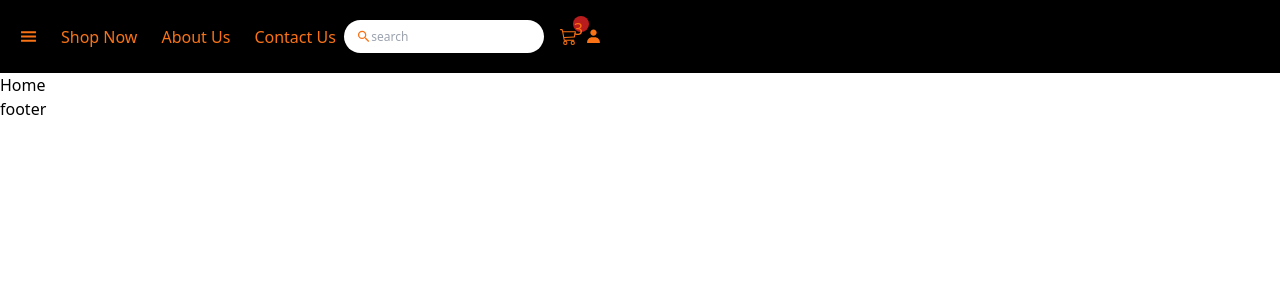
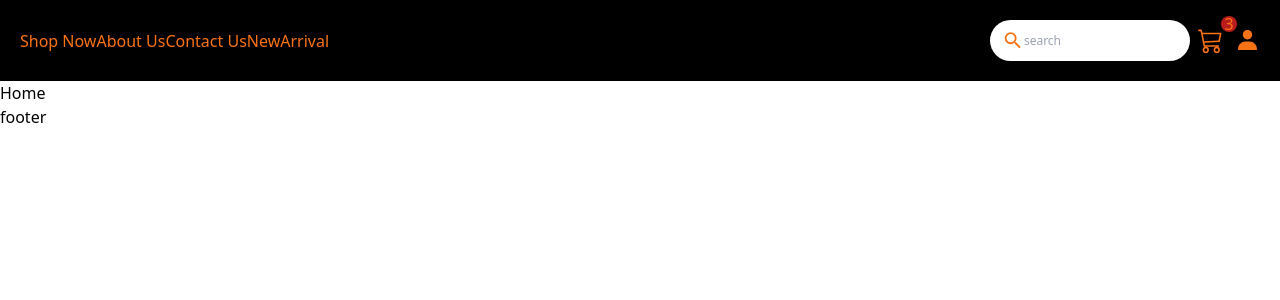
Before and after one commit to priyankara88/gflock, a React (Create React App) app: page / in a window 1280 px wide. Shown: the top 300 px of the page. Built offline with nearby package versions, Linux system fonts and the light colour scheme.

Commit message:
re create header

```diff
--- a/src/layouts/Header.jsx
+++ b/src/layouts/Header.jsx
@@ -2,39 +2,67 @@ import { GiHamburgerMenu } from "react-icons/gi";
 import { BiSolidUser } from "react-icons/bi";
 import { BsCart3 } from "react-icons/bs";
 import { MdSearch } from "react-icons/md";
+import { Link, useLocation } from "react-router-dom";
+
+const MenueTitle = [
+  {
+    name: "Shop-Now",
+    value: "Shop Now",
+  },
+  {
+    name: "About-Us",
+    value: "About Us",
+  },
+  {
+    name: "Contact-Us",
+    value: "Contact Us",
+  },
+  {
+    name: "New-Arrival",
+    value: "NewArrival",
+  },
+];
 
 const Header = () => {
+  const Location = useLocation();
+
+  console.log("Location Data", Location);
+
   return (
     <div className=" sticky top-0 left-0 w-full bg-black p-5 text-orange-500 z-[100]">
       <div className="flex w-full">
         {/* MEnue Left Side */}
         <div className="flex items-center gap-x-6">
-          <GiHamburgerMenu size={17} />
-          <p className="">Shop Now</p>
-          <p>About Us</p>
-          <p>Contact Us</p>
+          <GiHamburgerMenu className="lg:hidden text-[25px]" />
+          <div className="hidden flex lg:block">
+            <nav>
+              {MenueTitle.map((ele) => {
+                return <Link to={`${"/" + ele.name}`}>{ele.value}</Link>;
+              })}
+            </nav>
+          </div>
         </div>
-
+        <div className="flex-1  max-lg:hidden " />
         {/* MEnue Right Side */}
         <div className="flex items-center gap-x-2">
-          <div className="flex-1 hidden lg:block " />
           <div className="flex w-[200px] bg-white items-center rounded-full px-3 py-2">
-            <MdSearch size={17} />
+            <MdSearch className="text-[25px]" />
             <input
               type="text"
               placeholder="search"
               className="w-full outline-none  text-xs"
             />
           </div>
+          <div className="flex-1 block lg:block" />
+        </div>
+        <div className="flex-1 lg:hidden"></div>
+        <div className="relative flex items-center justify-center gap-3 ">
+          <BsCart3 className="text-[25px]" />
+          <div className=" flex absolute rounded-full bg-red-700 w-4 h-4 -top-1 justify-center items-center">
+            3
+          </div>
 
-          <div className="flex-1 md:block" />
-          <div className="relative">
-            <BsCart3 size={17} />
-            <div className=" absolute rounded-full bg-red-700 -right-3 -top-3 p-1 px-[1px] py-[1px] w-4 h-4 ">
-              3
-            </div>
-          </div>
-          <BiSolidUser size={17} />
+          <BiSolidUser className="text-[25px]" />
         </div>
       </div>
     </div>
--- a/src/routers/MainRouter.jsx
+++ b/src/routers/MainRouter.jsx
@@ -9,6 +9,10 @@ const MainRouter = () => {
         <Routes>
           <Route path="/" Component={MainLayoute}>
             <Route index Component={Home} />
+            <Route path="Shop-Now" Component={Home} />
+            <Route path="About-Us" Component={Home} />
+            <Route path="Contact-Us" Component={Home} />
+            <Route path="New-Arrival" Component={Home} />
           </Route>
         </Routes>
       </BrowserRouter>
```
